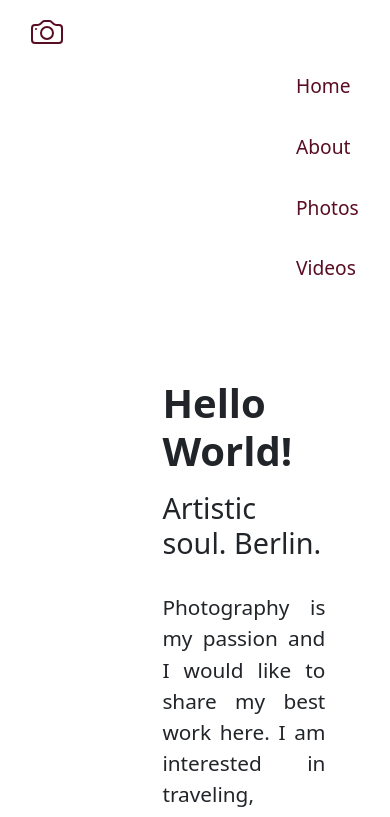
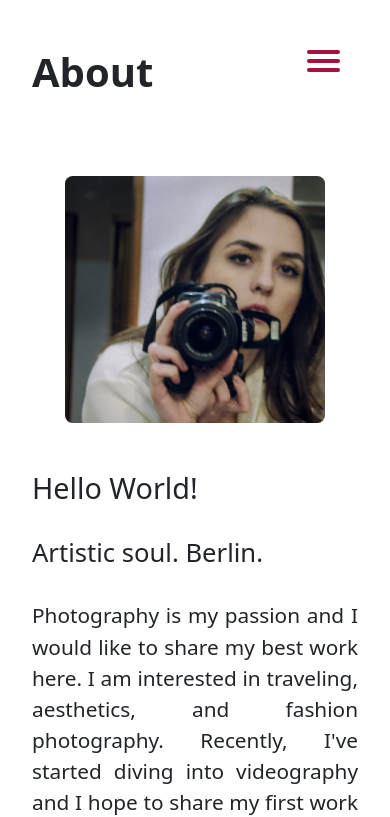
Before and after one commit to Jakub-Pinkowski/Jules-Art, a Vue app: page /about in a window 390 px wide. Shown: the top 817 px of the page. Built offline with nearby package versions, Linux system fonts and the light colour scheme.

Commit message:
Mobile friendled About section

```diff
--- a/package.json
+++ b/package.json
@@ -21,6 +21,7 @@
   },
   "devDependencies": {
     "@tsconfig/node18": "^2.0.1",
+    "@types/bootstrap": "^5.2.6",
     "@types/node": "^18.16.17",
     "@vitejs/plugin-vue": "^4.2.3",
     "@vue/tsconfig": "^0.4.0",
--- a/src/App.vue
+++ b/src/App.vue
@@ -2,7 +2,8 @@
     <TheHead />
 
     <body>
-        <TheHeader />
+        <TheHeader class="desktop" />
+        <TheNavigation class="mobile" />
         <main>
             <router-view></router-view>
         </main>
@@ -14,10 +15,34 @@
 import TheHead from '@/components/TheHead.vue'
 import TheHeader from '@/components/TheHeader.vue'
 import TheFooter from '@/components/TheFooter.vue'
+import TheNavigation from '@/components/TheNavigation.vue'
 
 </script>
 
 <style lang="scss">
+.desktop {
+    display: block;
+}
+
+.mobile {
+    display: none;
+}
+
+@media screen and (max-width: 768px) {
+    .desktop {
+        display: none;
+    }
+
+    .mobile {
+        display: block;
+    }
+
+    h1 {
+        margin-top: 3rem;
+    }
+
+}
+
 body {
     display: flex;
     flex-direction: column;
--- a/src/components/TheHeader.vue
+++ b/src/components/TheHeader.vue
@@ -1,5 +1,5 @@
 <template>
-    <nav class="navbar navbar-expand-lg">
+    <nav class="navbar navbar-expand-md">
         <div class="container-fluid">
             <router-link class="nav-link" to="/">
                 <TheLogo />
--- /dev/null
+++ b/src/components/TheNavigation.vue
@@ -0,0 +1,174 @@
+<template>
+    <nav role="navigation" class="">
+        <div id="menuToggle">
+            <input type="checkbox" ref='checkbox' />
+            <span></span>
+            <span></span>
+            <span></span>
+            <ul id="menu">
+                <router-link to="/home">
+                    <li @click='close()'>Home</li>
+                </router-link>
+                <router-link to="/about">
+                    <li @click='close()'>About</li>
+                </router-link>
+                <router-link to="/photos">
+                    <li @click='close()'>Photos</li>
+                </router-link>
+                <router-link to="/videos">
+                    <li @click='close()'>Contact</li>
+                </router-link>
+            </ul>
+        </div>
+    </nav>
+</template>
+
+
+<script lang="ts">
+export default {
+    methods: {
+        close() {
+            let b = this.$refs.checkbox as HTMLInputElement;
+            b.checked = false;
+        }
+    }
+}
+</script>
+
+<style scoped >
+#menuToggle {
+    display: block;
+    position: absolute;
+    top: 50px;
+    right: 50px;
+
+    z-index: 1;
+
+    -webkit-user-select: none;
+    user-select: none;
+}
+
+#menuToggle a {
+    text-decoration: none;
+    color: #232323;
+
+    transition: color 0.3s ease;
+}
+
+#menuToggle a:hover {
+    color: tomato;
+}
+
+
+#menuToggle input {
+    display: block;
+    width: 40px;
+    height: 32px;
+    position: absolute;
+    top: -7px;
+    left: -5px;
+
+    cursor: pointer;
+
+    opacity: 0;
+    /* hide this */
+    z-index: 2;
+    /* and place it over the hamburger */
+
+    -webkit-touch-callout: none;
+}
+
+/*
+     * Just a quick hamburger
+     */
+#menuToggle span {
+    display: block;
+    width: 33px;
+    height: 4px;
+    margin-bottom: 5px;
+    position: relative;
+
+    background: var(--highlight-color);
+    border-radius: 3px;
+
+    z-index: 1;
+
+    transform-origin: 4px 0px;
+
+    transition: transform 0.5s cubic-bezier(0.77, 0.2, 0.05, 1.0),
+        background 0.5s cubic-bezier(0.77, 0.2, 0.05, 1.0),
+        opacity 0.55s ease;
+}
+
+#menuToggle span:first-child {
+    transform-origin: 0% 0%;
+}
+
+#menuToggle span:nth-last-child(2) {
+    transform-origin: 0% 100%;
+}
+
+/*
+     * Transform all the slices of hamburger
+     * into a crossmark.
+     */
+#menuToggle input:checked~span {
+    opacity: 1;
+    transform: rotate(45deg) translate(-2px, -1px);
+    background: #232323;
+}
+
+/*
+     * But let's hide the middle one.
+     */
+#menuToggle input:checked~span:nth-last-child(3) {
+    opacity: 0;
+    transform: rotate(0deg) scale(0.2, 0.2);
+}
+
+/*
+     * Ohyeah and the last one should go the other direction
+     */
+#menuToggle input:checked~span:nth-last-child(2) {
+    transform: rotate(-45deg) translate(0, -1px);
+}
+
+/*
+     * Make this absolute positioned
+     * at the top left of the screen
+     */
+#menu {
+    position: fixed;
+    right: 0;
+    /* CHANGED */
+    top: 0;
+    /* CHANGED */
+    width: 300px;
+    padding: 50px;
+    padding-top: 125px;
+    height: 100vh;
+    background: #ededed;
+    list-style-type: none;
+    -webkit-font-smoothing: antialiased;
+
+    transform: translateX(100%);
+    /* CHANGED */
+    transform-origin: top right;
+    /* CHANGED */
+
+    transition: transform 0.5s cubic-bezier(0.77, 0.2, 0.05, 1.0);
+}
+
+#menu li {
+    padding: 10px 0;
+    font-size: 22px;
+}
+
+/*
+     * And let's slide it in from the left
+     */
+#menuToggle input:checked~ul {
+    transform: translateX(0);
+    /* CHANGED */
+}
+</style>
--- a/src/main.ts
+++ b/src/main.ts
@@ -1,4 +1,5 @@
 import './assets/main.css';
+import 'bootstrap';
 import 'bootstrap/dist/js/bootstrap.bundle.min.js';
 import 'bootstrap/dist/css/bootstrap.min.css';
 import '@fortawesome/fontawesome-free/css/all.css';
--- a/src/views/AboutView.vue
+++ b/src/views/AboutView.vue
@@ -1,11 +1,15 @@
 <template>
     <section id="about">
+        <div class="description">
+            <h1>About</h1>
+        </div>
+        <div class="about_description">
             <section class="photo">
                 <img src="../assets/images/about.jpg" alt="artist-photo" />
             </section>
             <section class="text">
-            <h1>Hello World!</h1>
-            <h2>Artistic soul. Berlin.</h2>
+                <h2>Hello World!</h2>
+                <h3>Artistic soul. Berlin.</h3>
                 <p>
                     Photography is my passion and I would like to share my best
                     work here. I am interested in traveling, aesthetics, and
@@ -21,6 +25,8 @@
                             src="../assets/icons/insta_icon.svg" class="icon" alt="Instagram icon" /></a>
                 </div>
             </section>
+        </div>
+
     </section>
 </template>
 
@@ -30,8 +36,15 @@
 <style scoped lang="scss">
 #about {
 
+    margin: 1rem 2rem;
+
+    .about_description {
+        margin-top: 5rem;
         display: flex;
-    margin: 4rem 2rem;
+        justify-content: space-between;
+        align-items: center;
+        width: 100%;
+    }
 
     .photo {
         display: flex;
@@ -40,9 +53,9 @@
         width: 40%;
 
         img {
-            width: 70%;
+            width: 80%;
             height: auto;
-            border-radius: 5%;
+            border-radius: 3%;
         }
     }
 
@@ -61,5 +74,21 @@
             margin-right: 1rem;
         }
     }
+
+    @media screen and (max-width: 768px) {
+        .about_description {
+            flex-direction: column;
+        }
+
+        .photo {
+            width: 100%;
+            margin-bottom: 3rem;
+        }
+
+        .text {
+            width: 100%;
+        }
+
+    }
 }
 </style>
--- a/src/views/PhotosView.vue
+++ b/src/views/PhotosView.vue
@@ -139,4 +139,5 @@ const closeModal = () => {
 .modal-leave-to {
     opacity: 0;
 }
+
 </style>
```
Also changed, not shown: 1 other file (tests, documents, lock files or other folders). Lines whose indentation alone changed are shown as unchanged.
